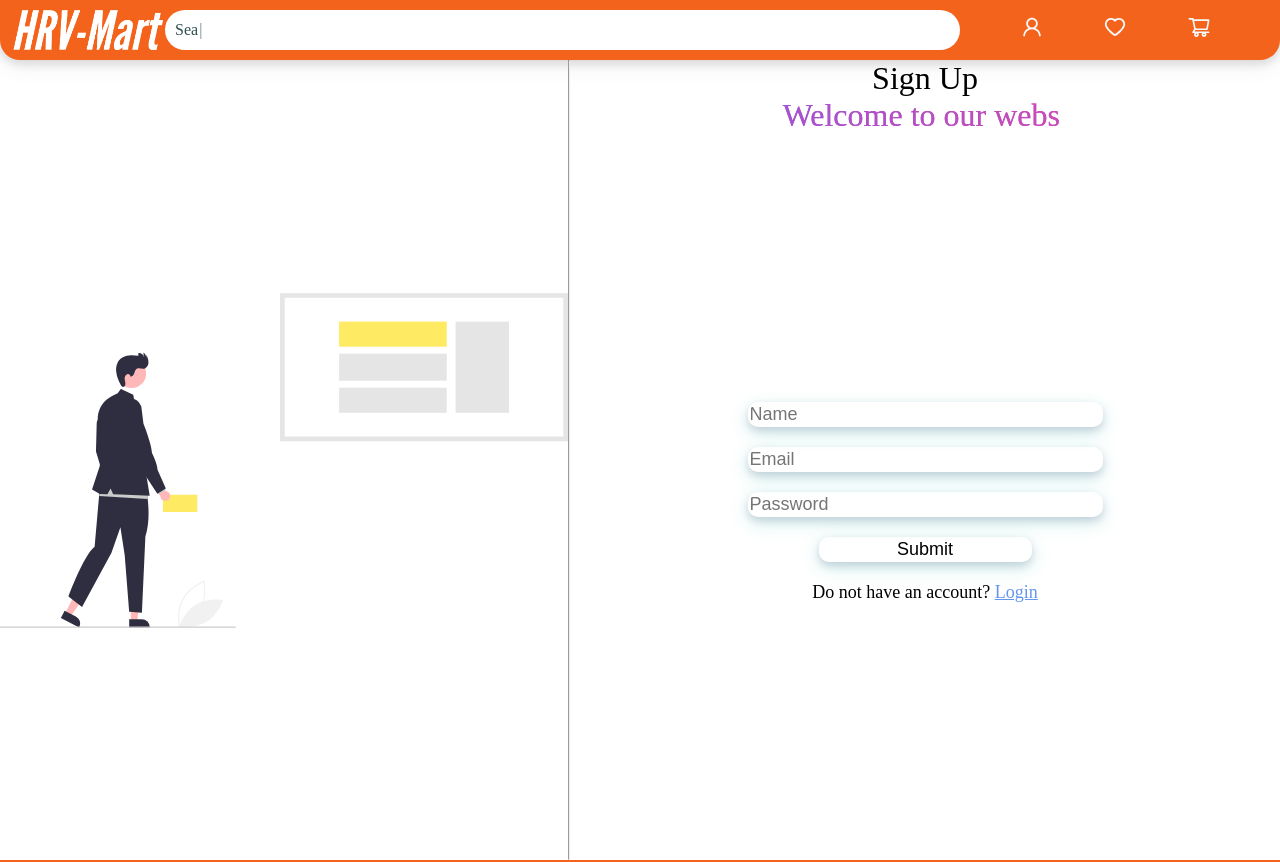
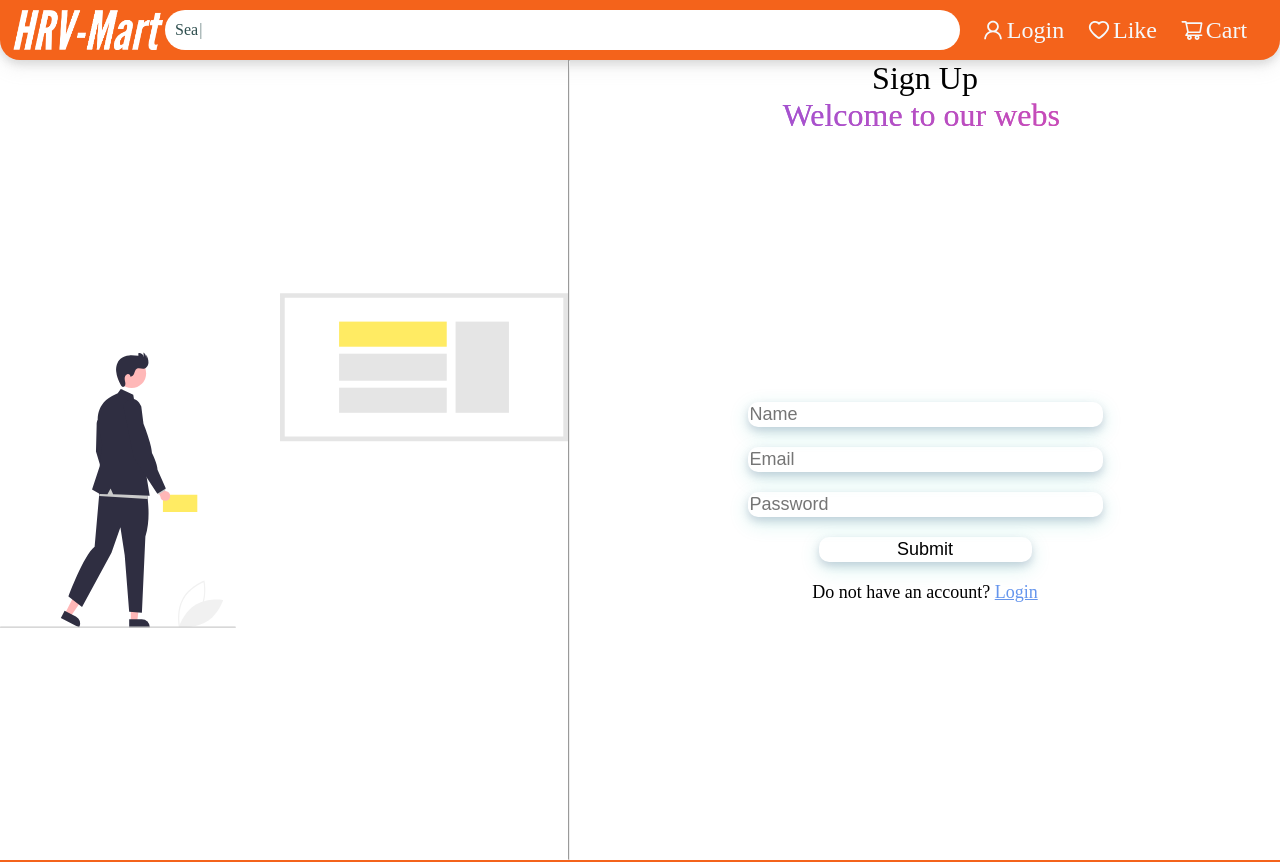
Before and after one commit to HRV-Mart/HRV-Mart, a Next.js app: page /signup in a window 1280 px wide. Shown: the top 862 px of the page. Built offline with nearby package versions, Linux system fonts and the light colour scheme; a web font is replaced by a local one.

Commit message:
Updated header. Added icon title and change icon animation

```diff
--- a/src/components/header.js
+++ b/src/components/header.js
@@ -28,14 +28,17 @@ export default function Header() {
             }}/>
         </div>
         <div className={styles.info}>
-            <Link href={"/login"}>
-                <AiOutlineUser className={styles.icon} title={"Login"}/>
+            <Link href={"/login"} className={styles.icon_container}>
+                <AiOutlineUser  title={"Login"}/>
+                <div className={styles.iconTitle}>Login</div>
             </Link>
-            <Link href={"/like"}>
-                <AiOutlineHeart className={styles.icon} title={"Like"}/>
+            <Link href={"/like"} className={styles.icon_container}>
+                <AiOutlineHeart title={"Like"}/>
+                <div className={styles.iconTitle}>Like</div>
             </Link>
-            <Link href={"/cart"}>
-                <AiOutlineShoppingCart className={styles.icon} title={"Cart"}/>
+            <Link href={"/cart"} className={styles.icon_container}>
+                <AiOutlineShoppingCart title={"Cart"}/>
+                <div className={styles.iconTitle}>Cart</div>
             </Link>
         </div>
     </div>
--- a/src/styles/Header.module.css
+++ b/src/styles/Header.module.css
@@ -35,20 +35,22 @@
     align-items: center;
     font-size: x-large;
 }
-.icon {
+.icon_container {
     color: var(--foreground);
+    display: flex;
+    align-items: center;
 }
-.icon:hover {
-    animation: rotation 2s infinite;
+.iconTitle {
+    margin: 2px;
 }
-@keyframes rotation {
+.icon_container:hover {
+    animation: bouncing_animation alternate-reverse 500ms infinite;
+}
+@keyframes bouncing_animation {
     0% {
-        transform: rotate(0deg);
-    }
-    50% {
-        transform: rotate(180deg);
+        translate: 0 -2px;
     }
     100% {
-        transform: rotate(360deg);
+        translate: 0 2px;
     }
 }
```
